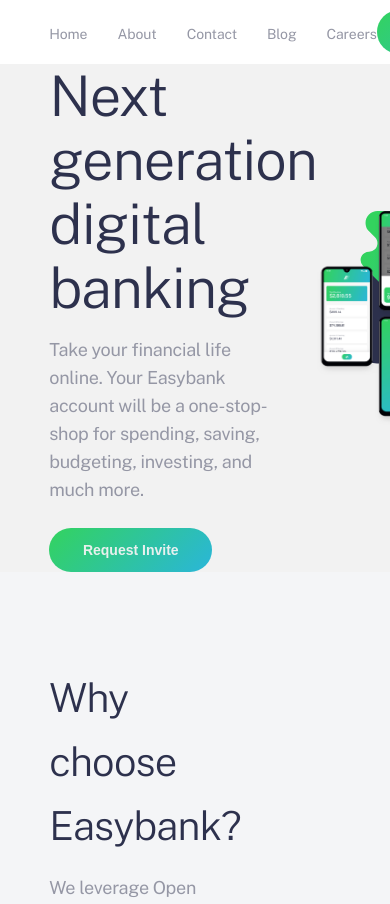
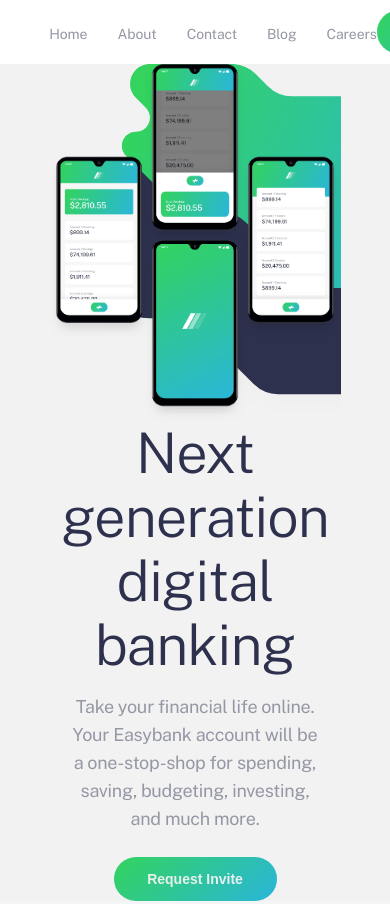
Before and after one commit to anthonynwaweru/easy-bank-landing-page, a website: page index.html in a window 390 px wide. Shown: the top 904 px of the page. Drawn offline with nearby package versions, Linux system fonts and the light colour scheme.

Commit message:
styling update commit

```diff
--- a/scss/main.scss
+++ b/scss/main.scss
@@ -97,8 +97,17 @@
     justify-content: space-between;
     padding: 0 20px;
     width: 85%;
+    @media (max-width: 768px) {
+      flex-direction: column-reverse;
+    }
     .hero-left {
       flex: 0 0 50%;
+      @media (max-width: 768px) {
+        display: flex;
+        flex-direction: column;
+        align-items: center;
+        text-align: center;
+      }
 
       h1.hero-title {
         font-style: normal;
@@ -227,7 +236,7 @@
       grid-template-columns: repeat(auto-fit, minmax(255px, 1fr));
       gap: 30px;
       .row {
-        width: 255px;
+        // width: 255px;
         overflow: hidden;
         border-radius: 5px;
         background: #ffffff;
```
Also changed, not shown: dist/css/main.css.
